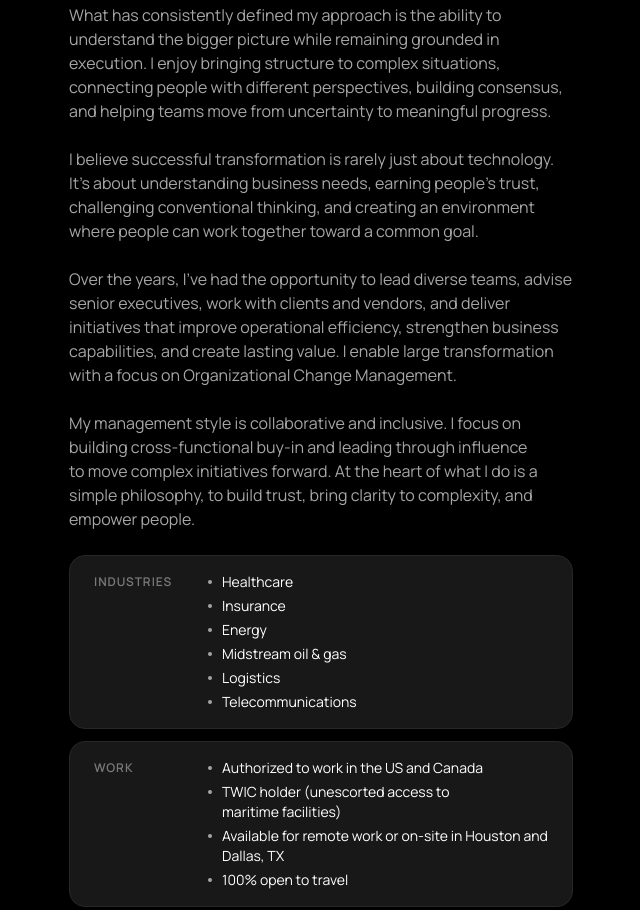
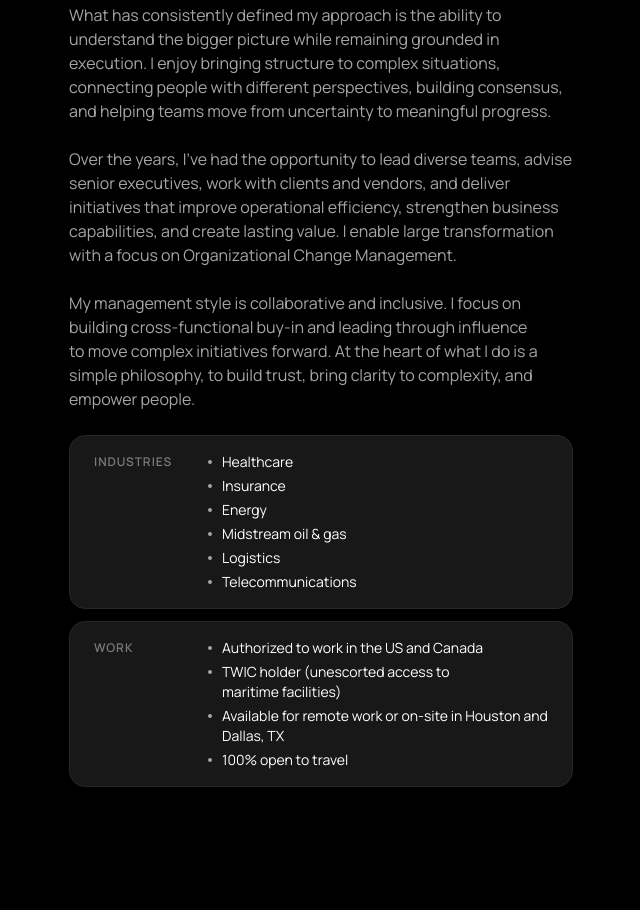
Before and after one commit to mmahmo1/Professional-Portfolio-Website, a plain HTML site: page index.html in a window 1280 px wide. Shown: the part 1321-2231 px from the top of the page, without its empty margins (603-1243 px from the left). Drawn offline with Linux system fonts and the light colour scheme.

Commit message:
About: remove paragraph duplicated by Philosophy quote

```diff
--- a/index.html
+++ b/index.html
@@ -284,7 +284,6 @@
         <p class="body-3 muted">Throughout my career, I've worked at the intersection of business strategy, technology, and people, leading transformation initiatives, managing enterprise projects, building high-performing teams, and developing strong relationships with executives, stakeholders, clients, and technology partners.</p>
         <p class="body-3 muted">My experience spans multiple industries, including energy, healthcare, insurance, telecommunications, and professional services. I've led initiatives involving enterprise applications, digital transformation, business process optimization, systems integration, technology governance, and organizational change.</p>
         <p class="body-3 muted">What has consistently defined my approach is the ability to understand the bigger picture while remaining grounded in execution. I enjoy bringing structure to complex situations, connecting people with different perspectives, building consensus, and helping teams move from uncertainty to meaningful progress.</p>
-        <p class="body-3 muted">I believe successful transformation is rarely just about technology. It's about understanding business needs, earning people's trust, challenging conventional thinking, and creating an environment where people can work together toward a common goal.</p>
         <p class="body-3 muted">Over the years, I've had the opportunity to lead diverse teams, advise senior executives, work with clients and vendors, and deliver initiatives that improve operational efficiency, strengthen business capabilities, and create lasting value. I enable large transformation with a focus on Organizational Change Management.</p>
         <p class="body-3 muted">My management style is collaborative and inclusive. I focus on building cross-functional buy-in and leading through influence to move complex initiatives forward. At the heart of what I do is a simple philosophy, to build trust, bring clarity to complexity, and empower people.</p>
         <div class="facts">
```
